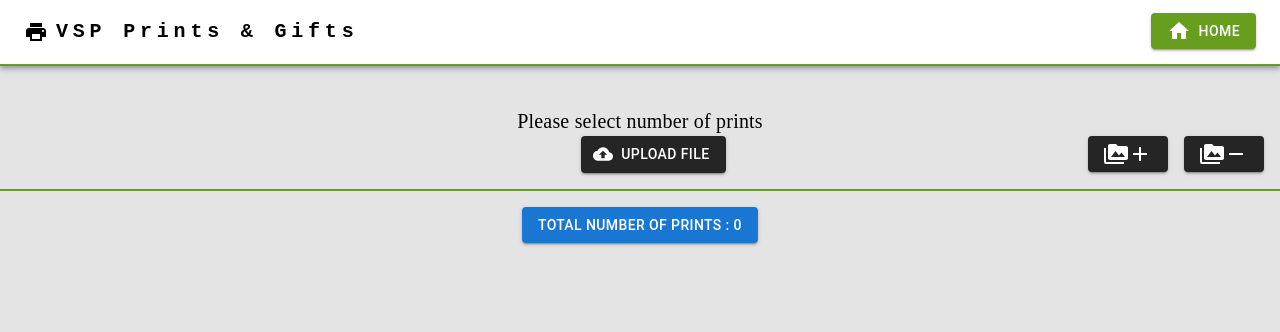
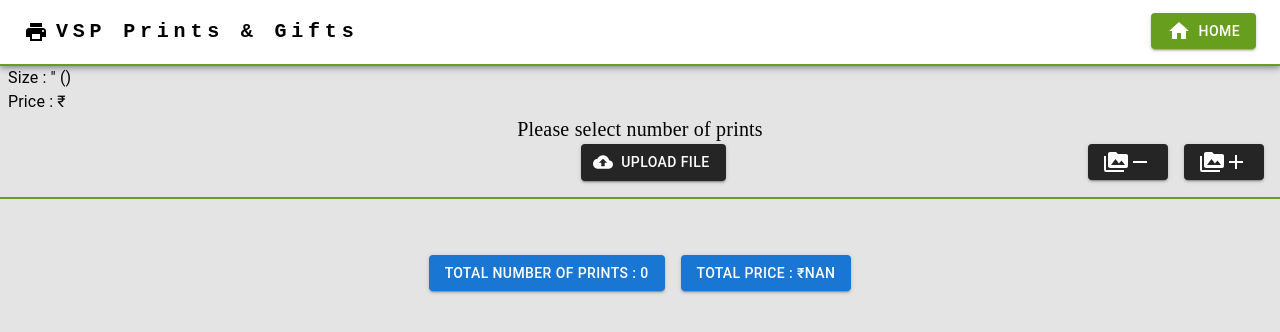
Before and after one commit to vishnusureshperumbavoor/react_redux_ecommerce, a React (Create React App) app: page /imageupload/1 in a window 1280 px wide. Shown: the top 332 px of the page. Built offline with nearby package versions, Linux system fonts and the light colour scheme; the HTML template or start-up script is replaced by a standard one.

Commit message:
image upload page complete

```diff
--- a/src/components/ImageUpload.jsx
+++ b/src/components/ImageUpload.jsx
@@ -17,12 +17,15 @@ import {
 } from "../reducers/actions";
 
 function ImageUpload() {
-  let files = useSelector((state) => state.products.products);
+  const files = useSelector((state) => state.products.products);
   let totalCount = useSelector((state) => state.products.totalCount);
   let properties = useSelector((state) => state.properties.properties);
   console.log(files);
   console.log("totalcount = ", totalCount);
   console.log(properties);
+  console.log("price = ", properties.price);
+  console.log("totalprice = ", totalCount * properties.price);
+  const totalPrice = totalCount * properties.price;
   const dispatch = useDispatch();
   const handleMultipleCardsIncrement = () => {
     dispatch(incrementCountProducts());
@@ -55,7 +58,14 @@ function ImageUpload() {
     <div>
       <Navbar />
       <Box sx={{ minHeight: 537 }}>
-        <Typography sx={{ mt: 5, fontFamily: "Times New Roman", fontSize: 20 }}>
+        <Box></Box>
+        <Typography sx={{ textAlign: "left", ml: 1}}>
+          Size : {properties.inchSize}" ({properties.mmSize})
+        </Typography>
+        <Typography sx={{ textAlign: "left",ml:1 }}>
+          Price : ₹{properties.price}
+        </Typography>
+        <Typography sx={{fontFamily: "Times New Roman", fontSize: 20 }}>
           Please select number of prints
         </Typography>
         <Box
@@ -98,10 +108,10 @@ function ImageUpload() {
                 mb: 2,
                 mr: 2,
               }}
-              onClick={handleMultipleCardsIncrement}
+              onClick={handleMultipleCardsDecrement}
             >
               <PermMediaIcon />
-              <AddIcon />
+              <RemoveIcon />
             </Button>
             <Button
               component="label"
@@ -111,20 +121,30 @@ function ImageUpload() {
                 mb: 2,
                 mr: 2,
               }}
-              onClick={handleMultipleCardsDecrement}
+              onClick={handleMultipleCardsIncrement}
             >
               <PermMediaIcon />
-              <RemoveIcon />
+              <AddIcon />
             </Button>
           </Box>
         </Box>
-        <Box sx={{ display: "flex", flexDirection: "row", mt: 2 }}>
+        <Box
+          sx={{
+            display: "flex",
+            flexDirection: "row",
+            mt: 2,
+            pb: 2,
+          }}
+        >
           {files.map((item, index) => (
             <UploadedImageCard key={index} product={item} />
           ))}
         </Box>
-        <Box>
-          <Button variant="contained">Total Number of prints : {totalCount}</Button>
+        <Box sx={{ mt: 3 }}>
+          <Button variant="contained" sx={{ mr: 2 }}>
+            Total Number of prints : {totalCount}
+          </Button>
+          <Button variant="contained">Total Price : ₹{totalPrice}</Button>
         </Box>
       </Box>
     </div>
--- a/src/components/UploadedImageCard.jsx
+++ b/src/components/UploadedImageCard.jsx
@@ -69,9 +69,9 @@ function UploadedImageCard({ product }) {
                   mb: 2,
                   mr: 2,
                 }}
-                onClick={handleSingleCardIncrement}
+                onClick={handleSingleCardDecrement}
               >
-                <AddIcon />
+                <RemoveIcon />
               </Button>
               <Typography sx={{ margin: "auto" }}>{product.count}</Typography>
               <Button
@@ -82,9 +82,9 @@ function UploadedImageCard({ product }) {
                   mb: 2,
                   ml: 2,
                 }}
-                onClick={handleSingleCardDecrement}
+                onClick={handleSingleCardIncrement}
               >
-                <RemoveIcon />
+                <AddIcon />
               </Button>
             </Box>
           </CardContent>
```
